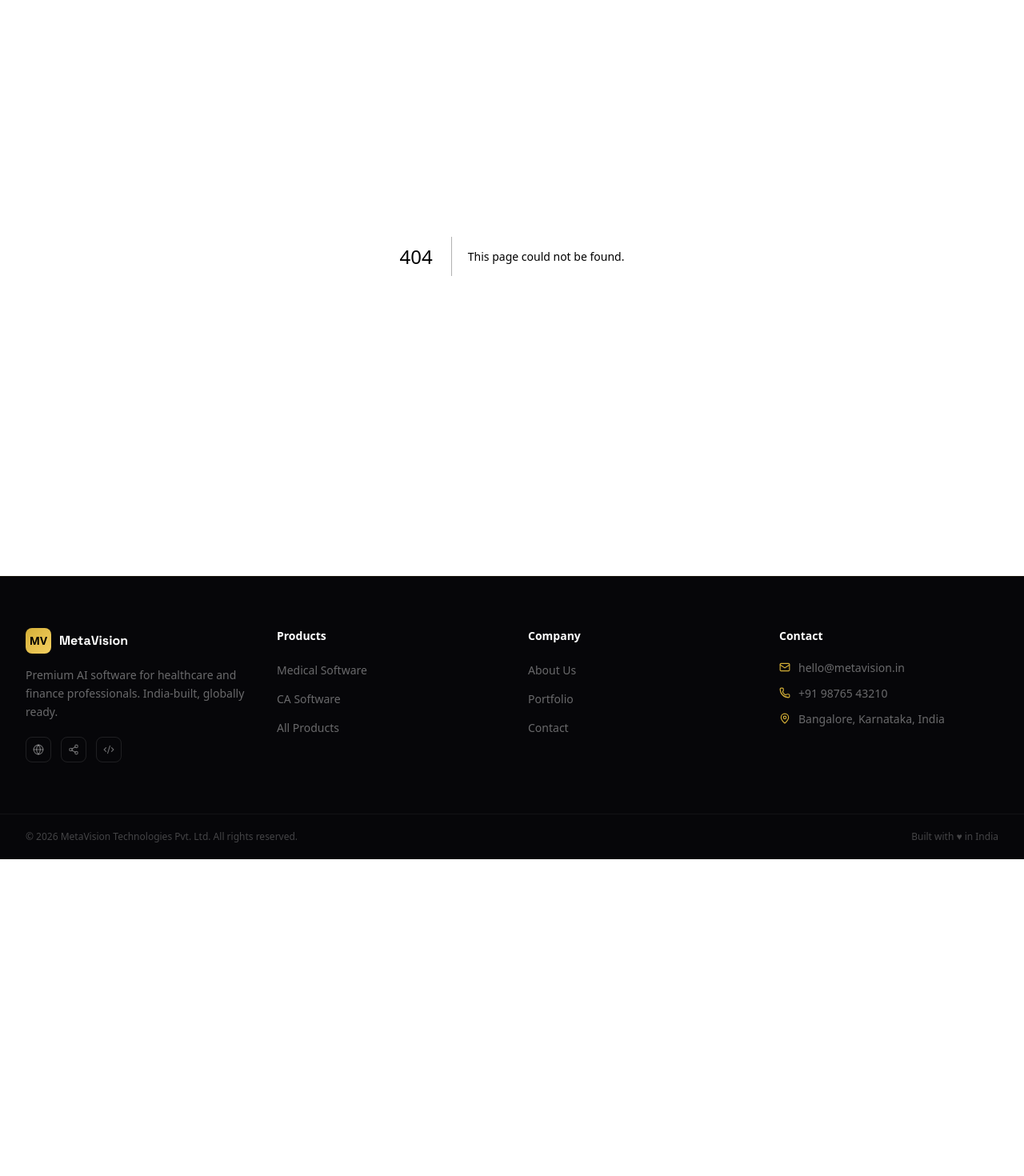
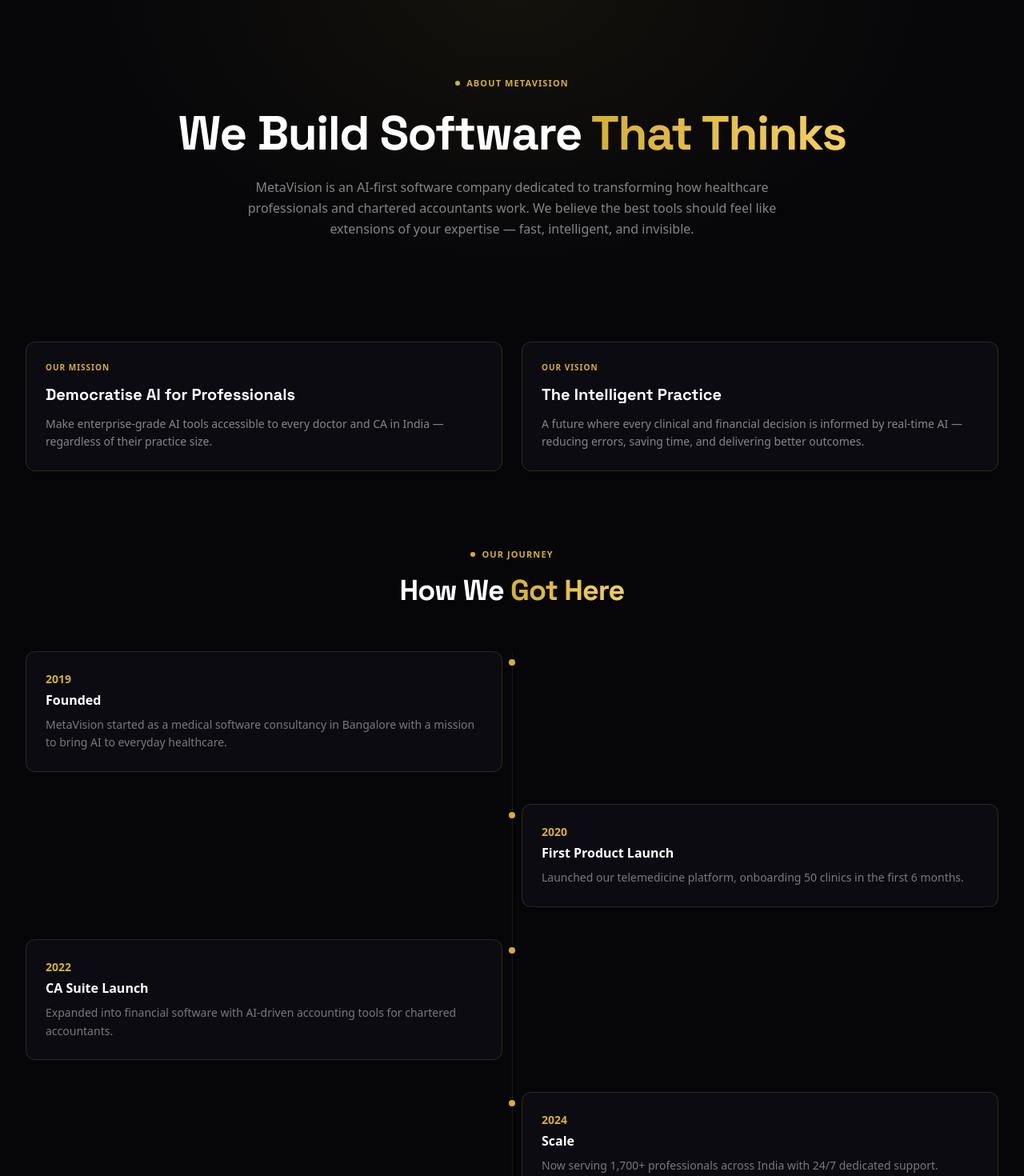
Before and after one commit to muqadasnoor0099-beep/metavision_website, a Next.js app: page /about in a window 1280 px wide. Before the commit this address had no page. Shown: the part 80-1550 px from the top of the page at 80% size. Before the commit the page ends 1154 px from the top, so only its background shows below. Built offline with nearby package versions, Linux system fonts and the light colour scheme.

Commit message:
feat: add About page with timeline, team, and mission sections

```diff
--- /dev/null
+++ b/app/about/page.tsx
@@ -0,0 +1,141 @@
+'use client'
+
+import { motion } from 'framer-motion'
+import SectionHeader from '@/components/ui/SectionHeader'
+import GlassCard from '@/components/ui/GlassCard'
+import CTABanner from '@/components/home/CTABanner'
+
+const TIMELINE = [
+  { year: '2019', title: 'Founded', description: 'MetaVision started as a medical software consultancy in Bangalore with a mission to bring AI to everyday healthcare.' },
+  { year: '2020', title: 'First Product Launch', description: 'Launched our telemedicine platform, onboarding 50 clinics in the first 6 months.' },
+  { year: '2022', title: 'CA Suite Launch', description: 'Expanded into financial software with AI-driven accounting tools for chartered accountants.' },
+  { year: '2024', title: 'Scale', description: 'Now serving 1,700+ professionals across India with 24/7 dedicated support.' },
+]
+
+const TEAM = [
+  { name: 'Arjun Nair', role: 'CEO & Co-Founder', avatar: 'https://placehold.co/80x80/d4af37/060609?text=AN' },
+  { name: 'Priya Krishnan', role: 'CTO & Co-Founder', avatar: 'https://placehold.co/80x80/d4af37/060609?text=PK' },
+  { name: 'Rahul Desai', role: 'Head of Product', avatar: 'https://placehold.co/80x80/d4af37/060609?text=RD' },
+]
+
+const UNIQUE = [
+  { icon: '🧠', title: 'AI at the Core', body: "Our AI isn't a feature — it's the foundation every product is built on." },
+  { icon: '🇮🇳', title: 'India-First', body: 'Built for India\'s regulatory landscape: HIPAA, GST, and IT Act compliance out of the box.' },
+  { icon: '⚡', title: 'Speed to Value', body: 'Most clients go live in under 48 hours. No 6-month implementations.' },
+]
+
+export default function AboutPage() {
+  return (
+    <div className="pt-16">
+      {/* Hero */}
+      <section className="py-28 px-6 lg:px-8 relative overflow-hidden">
+        <div className="absolute inset-0 bg-[radial-gradient(ellipse_at_50%_0%,rgba(212,175,55,0.07),transparent_60%)]" />
+        <div className="max-w-4xl mx-auto text-center relative z-10">
+          <motion.div initial={{ opacity: 0, y: 20 }} animate={{ opacity: 1, y: 0 }} transition={{ duration: 0.6 }}>
+            <div className="flex items-center justify-center gap-2 mb-6">
+              <span className="w-1.5 h-1.5 rounded-full bg-gold" />
+              <span className="text-gold text-[11px] font-semibold tracking-widest uppercase">About MetaVision</span>
+            </div>
+            <h1 className="text-4xl lg:text-6xl font-extrabold font-heading tracking-tight mb-6">
+              <span className="text-white">We Build Software </span>
+              <span className="bg-gradient-to-r from-gold to-gold-light bg-clip-text text-transparent">That Thinks</span>
+            </h1>
+            <p className="text-white/50 text-base leading-relaxed max-w-2xl mx-auto">
+              MetaVision is an AI-first software company dedicated to transforming how healthcare professionals and chartered accountants work. We believe the best tools should feel like extensions of your expertise — fast, intelligent, and invisible.
+            </p>
+          </motion.div>
+        </div>
+      </section>
+
+      {/* Mission & Vision */}
+      <section className="py-4 px-6 lg:px-8 max-w-7xl mx-auto">
+        <div className="grid grid-cols-1 md:grid-cols-2 gap-6">
+          {[
+            {
+              tag: 'Our Mission',
+              title: 'Democratise AI for Professionals',
+              body: 'Make enterprise-grade AI tools accessible to every doctor and CA in India — regardless of their practice size.',
+            },
+            {
+              tag: 'Our Vision',
+              title: 'The Intelligent Practice',
+              body: 'A future where every clinical and financial decision is informed by real-time AI — reducing errors, saving time, and delivering better outcomes.',
+            },
+          ].map((card, i) => (
+            <motion.div key={i} initial={{ opacity: 0, y: 20 }} whileInView={{ opacity: 1, y: 0 }} viewport={{ once: true }} transition={{ delay: i * 0.1 }}>
+              <GlassCard>
+                <div className="text-gold text-[10px] font-bold tracking-widest uppercase mb-3">{card.tag}</div>
+                <h3 className="text-white font-heading font-bold text-xl mb-3">{card.title}</h3>
+                <p className="text-white/50 text-sm leading-relaxed">{card.body}</p>
+              </GlassCard>
+            </motion.div>
+          ))}
+        </div>
+      </section>
+
+      {/* Timeline */}
+      <section className="py-20 px-6 lg:px-8 max-w-7xl mx-auto">
+        <SectionHeader overline="Our Journey" title="How We" titleGold="Got Here" />
+        <div className="mt-14 relative">
+          <div className="absolute left-4 md:left-1/2 top-0 bottom-0 w-px bg-gold/10" />
+          <div className="flex flex-col gap-10">
+            {TIMELINE.map((item, i) => (
+              <motion.div
+                key={i}
+                initial={{ opacity: 0, x: i % 2 === 0 ? -20 : 20 }}
+                whileInView={{ opacity: 1, x: 0 }}
+                viewport={{ once: true }}
+                transition={{ duration: 0.5 }}
+                className={`relative flex flex-col md:flex-row gap-6 ${i % 2 === 0 ? 'md:flex-row-reverse' : ''}`}
+              >
+                <div className="md:w-1/2" />
+                <div className="absolute left-1 md:left-1/2 w-3 h-3 rounded-full bg-gold border-2 border-[#060609] md:-translate-x-1.5 mt-2 z-10" />
+                <div className="pl-10 md:pl-0 md:w-1/2">
+                  <GlassCard>
+                    <div className="text-gold font-bold text-sm mb-1">{item.year}</div>
+                    <div className="text-white font-semibold mb-2">{item.title}</div>
+                    <p className="text-white/45 text-sm leading-relaxed">{item.description}</p>
+                  </GlassCard>
+                </div>
+              </motion.div>
+            ))}
+          </div>
+        </div>
+      </section>
+
+      {/* What makes us unique */}
+      <section className="py-16 px-6 lg:px-8 max-w-7xl mx-auto">
+        <SectionHeader overline="Our Edge" title="What Makes Us" titleGold="Different" />
+        <div className="grid grid-cols-1 md:grid-cols-3 gap-6 mt-12">
+          {UNIQUE.map((item, i) => (
+            <motion.div key={i} initial={{ opacity: 0, y: 20 }} whileInView={{ opacity: 1, y: 0 }} viewport={{ once: true }} transition={{ delay: i * 0.1 }}>
+              <GlassCard hover>
+                <div className="text-3xl mb-4">{item.icon}</div>
+                <h3 className="text-white font-heading font-semibold mb-2">{item.title}</h3>
+                <p className="text-white/45 text-sm leading-relaxed">{item.body}</p>
+              </GlassCard>
+            </motion.div>
+          ))}
+        </div>
+      </section>
+
+      {/* Team */}
+      <section className="py-16 px-6 lg:px-8 max-w-7xl mx-auto">
+        <SectionHeader overline="The Team" title="Meet the" titleGold="Founders" />
+        <div className="grid grid-cols-1 sm:grid-cols-3 gap-6 mt-12 max-w-2xl mx-auto">
+          {TEAM.map((member, i) => (
+            <motion.div key={i} initial={{ opacity: 0, y: 20 }} whileInView={{ opacity: 1, y: 0 }} viewport={{ once: true }} transition={{ delay: i * 0.1 }}>
+              <GlassCard hover className="text-center">
+                <img src={member.avatar} alt={member.name} className="w-16 h-16 rounded-full mx-auto mb-4 border-2 border-gold/30" />
+                <div className="text-white font-semibold text-sm">{member.name}</div>
+                <div className="text-white/40 text-xs mt-1">{member.role}</div>
+              </GlassCard>
+            </motion.div>
+          ))}
+        </div>
+      </section>
+
+      <CTABanner />
+    </div>
+  )
+}
```
